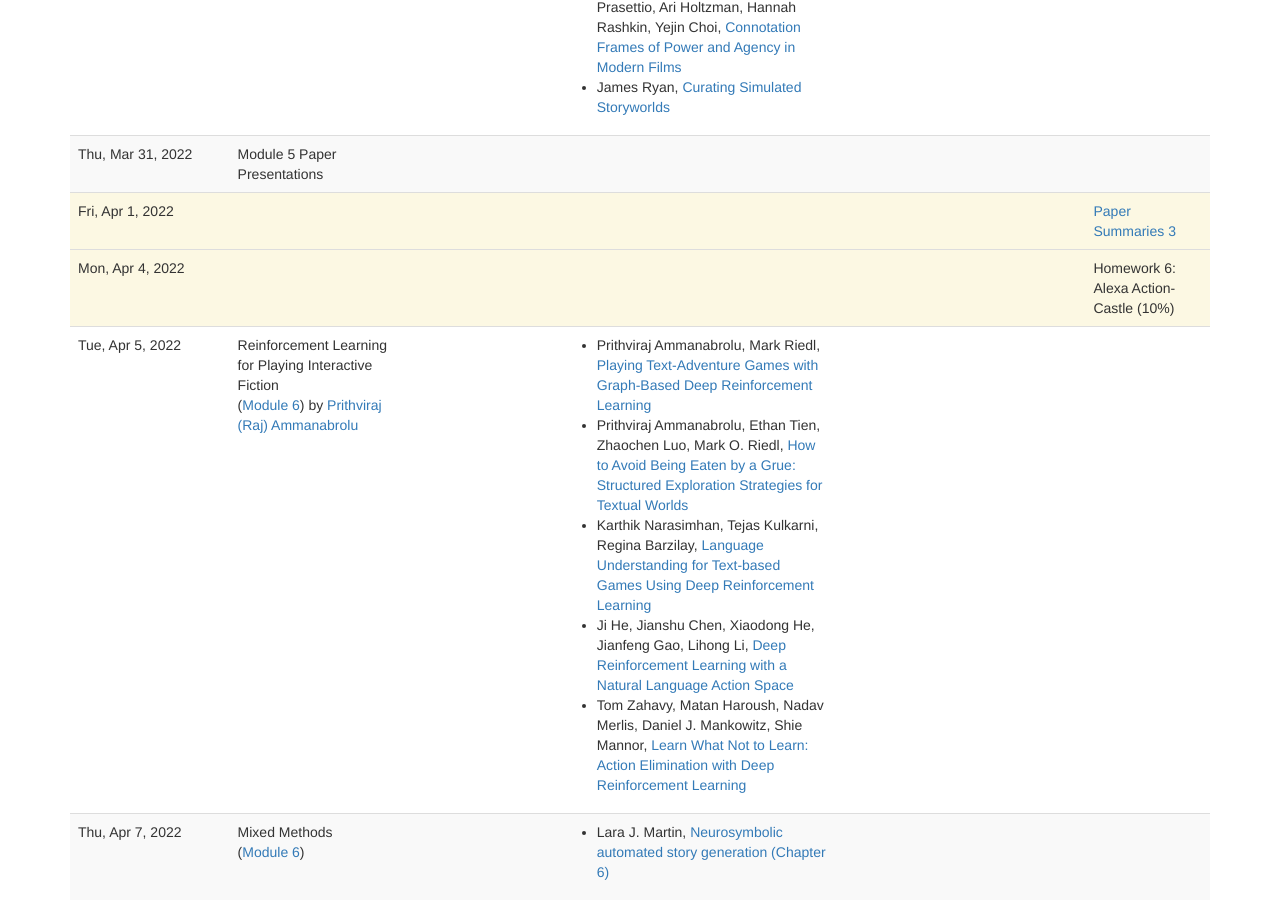
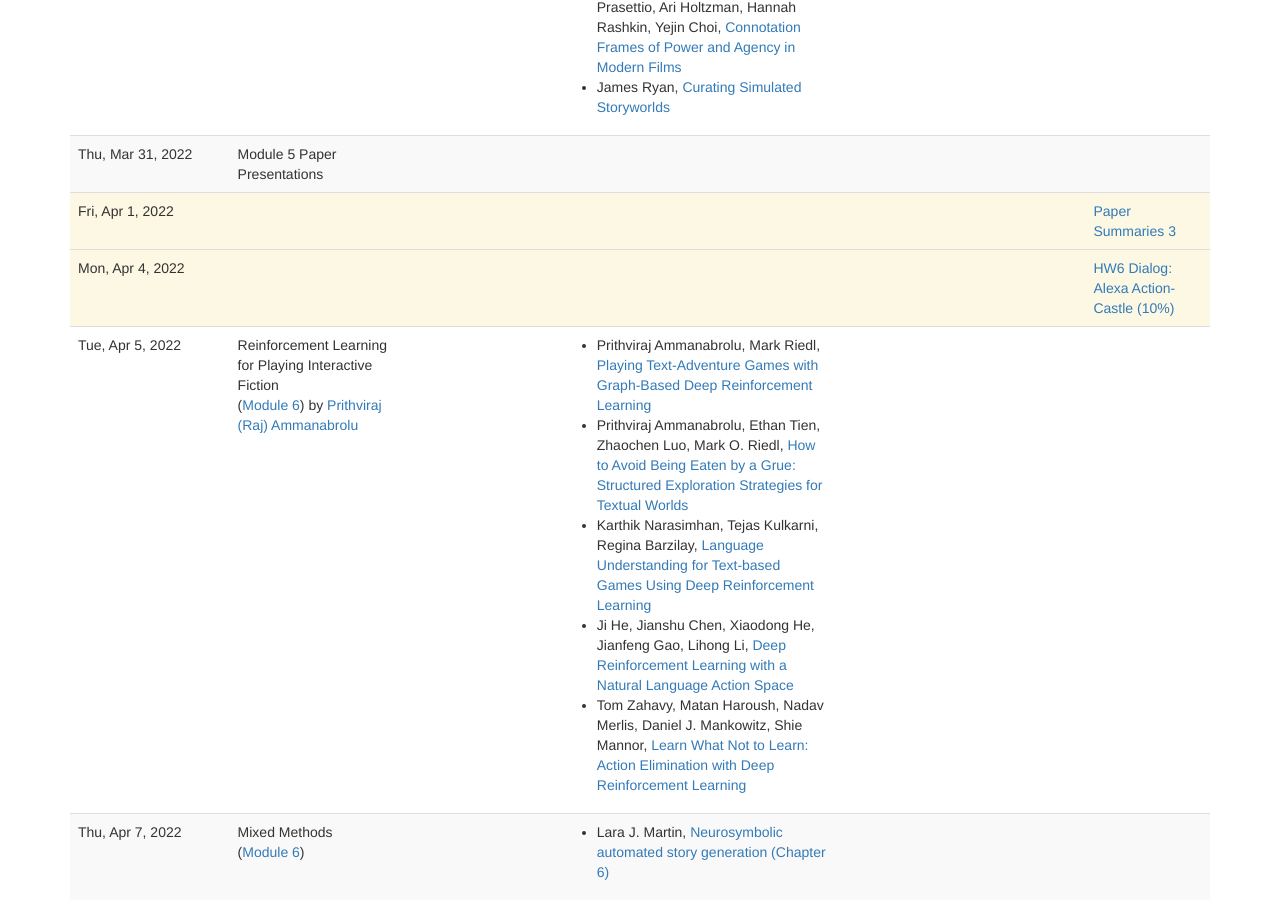
Before and after one commit to interactive-fiction-class/interactive-fiction-class.github.io, a Jekyll site: the page built from lectures.md, in a window 1280 px wide and 900 px high, scrolled down 7303 px. Built offline with Jekyll 4.4.1, drawn with Linux system fonts in a browser that asks for light colours; nearby versions of some CDN libraries; a script that is not in the unit is left out.

Commit message:
Update lectures.yaml

```diff
--- a/_data/lectures.yaml
+++ b/_data/lectures.yaml
@@ -219,8 +219,8 @@
   type: deadline
   homework_due:
     -
-      title: "Homework 6: Alexa Action-Castle (10%)"
-      url:
+      title: "HW6 Dialog: Alexa Action-Castle (10%)"
+      url:  alexa_action_castle/alexa-action-castle.html
 
 
 -
```
